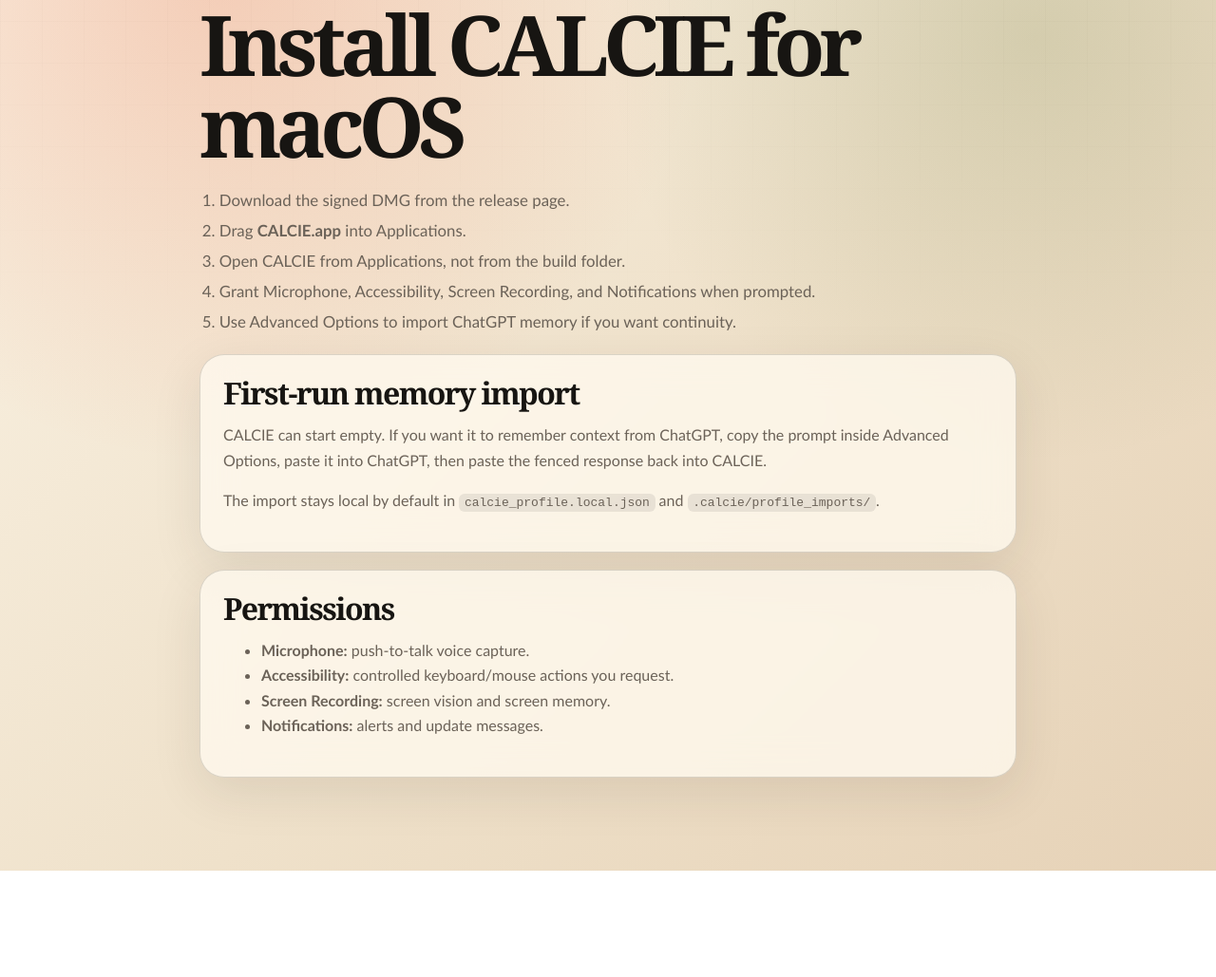
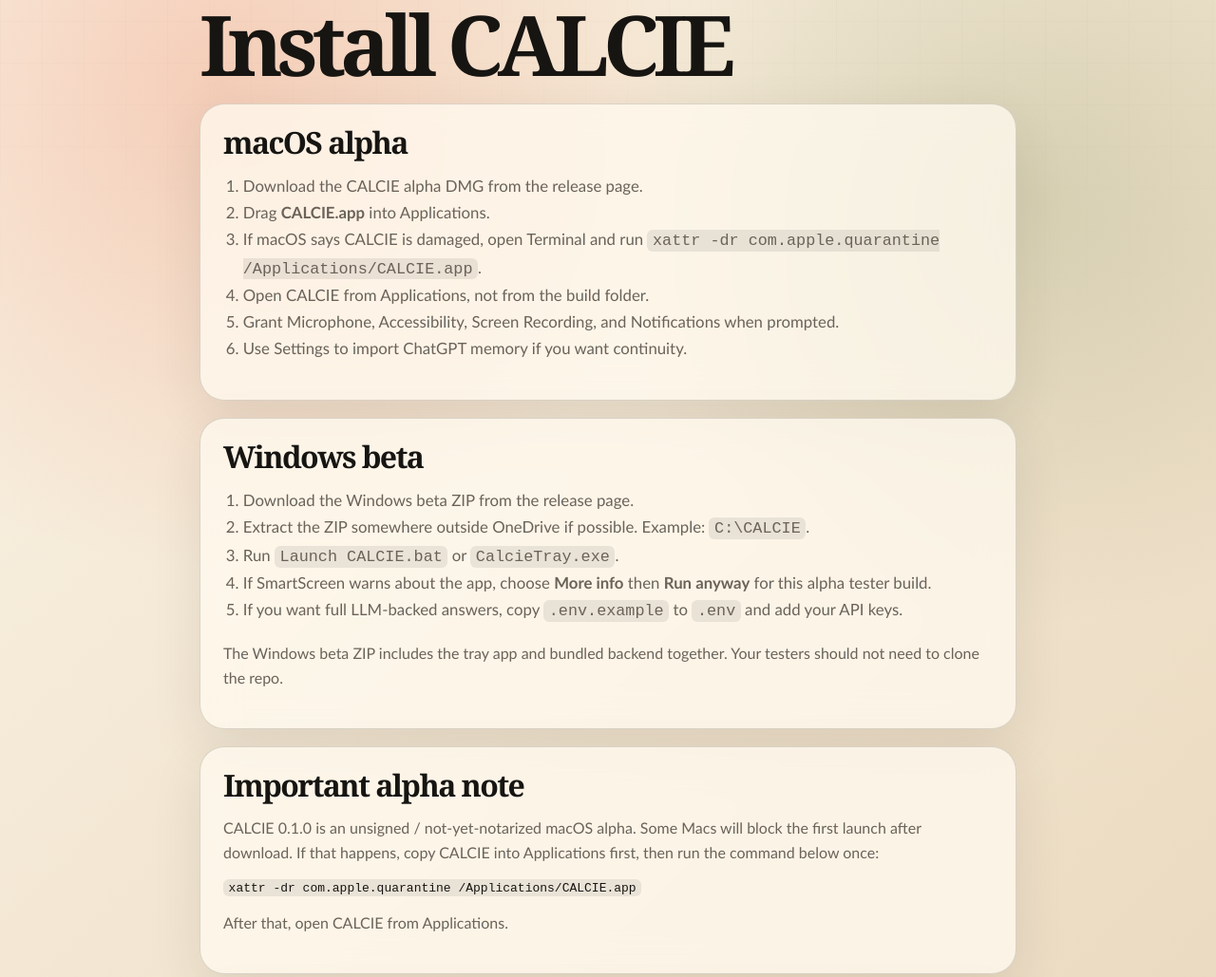
Before and after one commit to Suryatejaa/calcie, a plain HTML site: page docs/setup.html in a window 1280 px wide. Shown: the part 154-1183 px from the top of the page at 95% size. Before the commit the page ends 1071 px from the top, so only its background shows below. Drawn offline with Linux system fonts and the light colour scheme.

Commit message:
Document Windows beta setup

```diff
--- a/docs/setup.html
+++ b/docs/setup.html
@@ -10,19 +10,53 @@
   <header class="site-header"><a class="brand" href="../index.html"><span class="brand-mark">C</span><span>CALCIE</span></a></header>
   <main class="doc-page">
     <p class="eyebrow">Setup</p>
-    <h1>Install CALCIE for macOS</h1>
-    <ol class="steps">
-      <li>Download the signed DMG from the release page.</li>
-      <li>Drag <strong>CALCIE.app</strong> into Applications.</li>
-      <li>Open CALCIE from Applications, not from the build folder.</li>
-      <li>Grant Microphone, Accessibility, Screen Recording, and Notifications when prompted.</li>
-      <li>Use Advanced Options to import ChatGPT memory if you want continuity.</li>
-    </ol>
+    <h1>Install CALCIE</h1>
+
+    <section class="doc-card">
+      <h2>macOS alpha</h2>
+      <ol class="steps">
+        <li>Download the CALCIE alpha DMG from the release page.</li>
+        <li>Drag <strong>CALCIE.app</strong> into Applications.</li>
+        <li>If macOS says CALCIE is damaged, open Terminal and run <code>xattr -dr com.apple.quarantine /Applications/CALCIE.app</code>.</li>
+        <li>Open CALCIE from Applications, not from the build folder.</li>
+        <li>Grant Microphone, Accessibility, Screen Recording, and Notifications when prompted.</li>
+        <li>Use Settings to import ChatGPT memory if you want continuity.</li>
+      </ol>
+    </section>
+
+    <section class="doc-card">
+      <h2>Windows beta</h2>
+      <ol class="steps">
+        <li>Download the Windows beta ZIP from the release page.</li>
+        <li>Extract the ZIP somewhere outside OneDrive if possible. Example: <code>C:\CALCIE</code>.</li>
+        <li>Run <code>Launch CALCIE.bat</code> or <code>CalcieTray.exe</code>.</li>
+        <li>If SmartScreen warns about the app, choose <strong>More info</strong> then <strong>Run anyway</strong> for this alpha tester build.</li>
+        <li>If you want full LLM-backed answers, copy <code>.env.example</code> to <code>.env</code> and add your API keys.</li>
+      </ol>
+      <p>The Windows beta ZIP includes the tray app and bundled backend together. Your testers should not need to clone the repo.</p>
+    </section>
+
+    <section class="doc-card">
+      <h2>Important alpha note</h2>
+      <p>CALCIE 0.1.0 is an unsigned / not-yet-notarized macOS alpha. Some Macs will block the first launch after download. If that happens, copy CALCIE into Applications first, then run the command below once:</p>
+      <pre><code>xattr -dr com.apple.quarantine /Applications/CALCIE.app</code></pre>
+      <p>After that, open CALCIE from Applications.</p>
+    </section>
 
     <section class="doc-card">
       <h2>First-run memory import</h2>
       <p>CALCIE can start empty. If you want it to remember context from ChatGPT, copy the prompt inside Advanced Options, paste it into ChatGPT, then paste the fenced response back into CALCIE.</p>
       <p>The import stays local by default in <code>calcie_profile.local.json</code> and <code>.calcie/profile_imports/</code>.</p>
+    </section>
+
+    <section class="doc-card">
+      <h2>API keys</h2>
+      <p>Without provider keys, CALCIE still handles some deterministic tasks, but richer chat/search/media flows may be limited. The easiest path is:</p>
+      <ol class="steps">
+        <li>Copy <code>.env.example</code> to <code>.env</code>.</li>
+        <li>Add at least a valid <code>GEMINI_API_KEY</code>.</li>
+        <li>Restart CALCIE after editing the file.</li>
+      </ol>
     </section>
 
     <section class="doc-card">
```
Also changed, not shown: index.html (+4 -4 lines), releases/0.1.0.html (+2 -1 lines), 1 other file.
